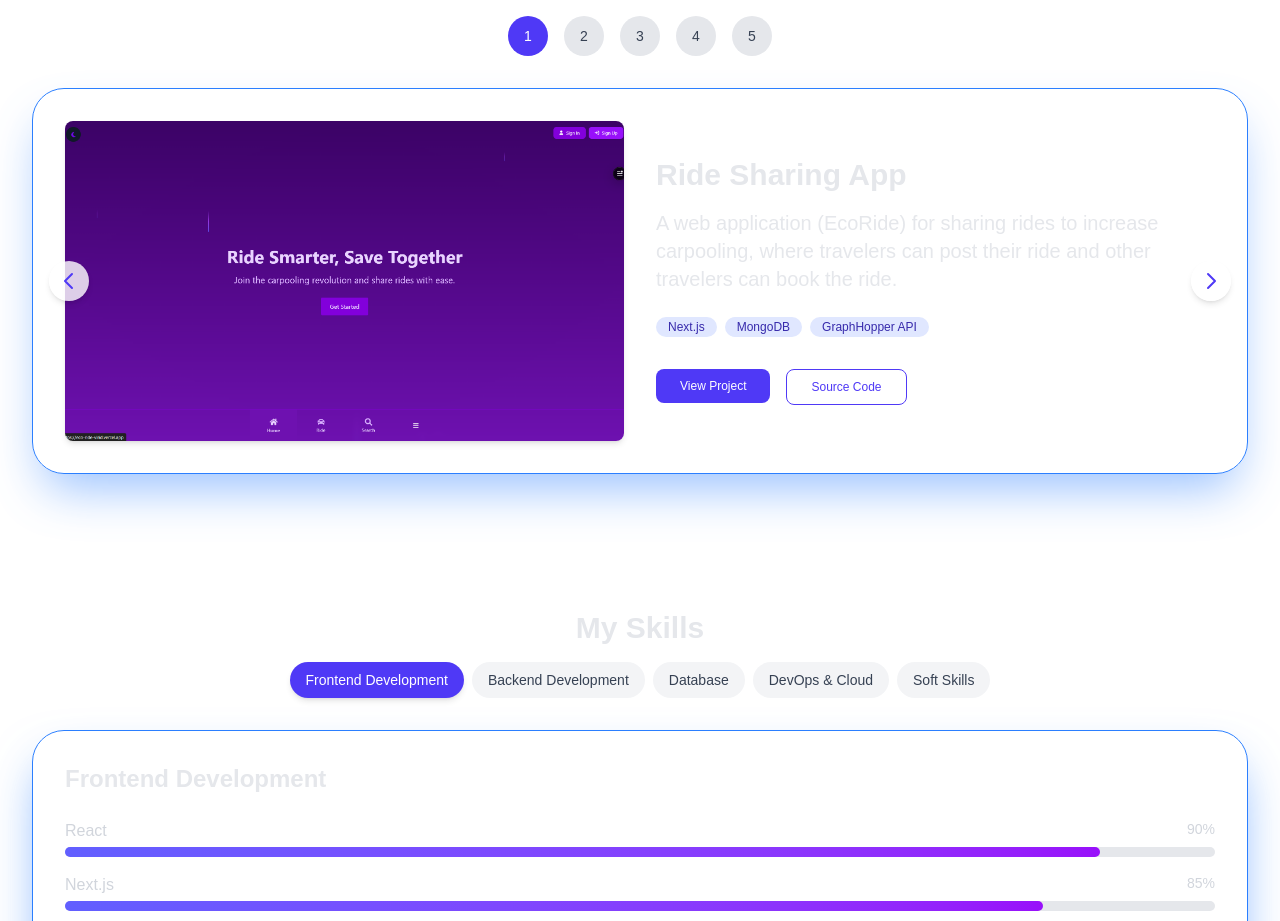
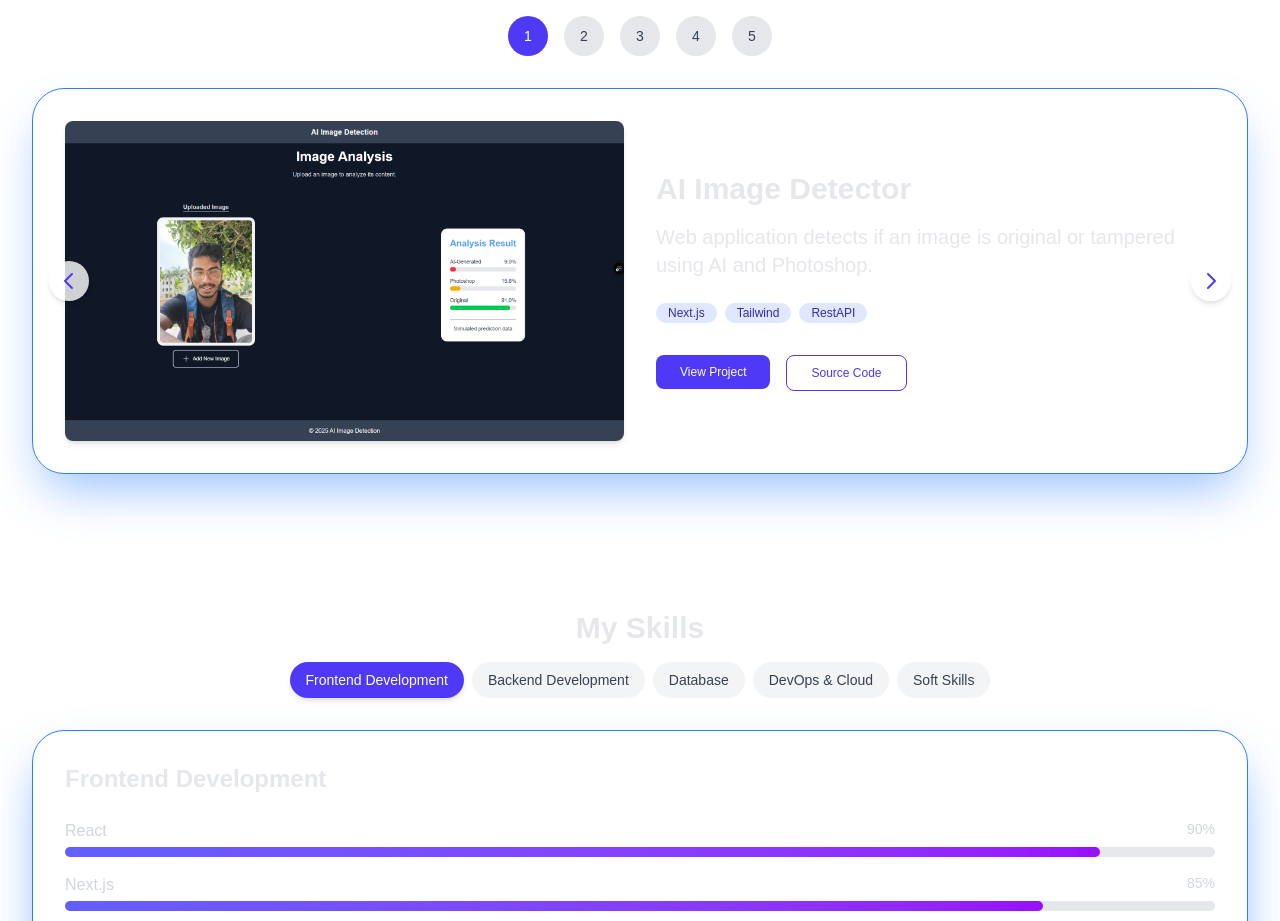
Before and after one commit to Maheshkumarjena/MKJ, a Next.js app: page / in a window 1280 px wide. Shown: the part 1550-2471 px from the top of the page. Built offline with nearby package versions, Linux system fonts and the light colour scheme.

Commit message:
project updates

```diff
--- a/src/components/Projects.tsx
+++ b/src/components/Projects.tsx
@@ -6,8 +6,37 @@ import Image from 'next/image';
 
 const projects = [
 
+
   {
     id: 1,
+    title: "AI Image Detector",
+    description: "Web application detects if an image is original or tampered using AI and Photoshop.",
+    tags: ["Next.js", "Tailwind", "RestAPI"],
+    image: "/ImageDetection.png",
+    live: "https://image-detection-model.vercel.app/",
+    sourceCode: "https://github.com/Maheshkumarjena/ImageDetectionModel"
+  },
+  {
+    id: 2,
+    title: "Inventory Management System",
+    description: "Collaborative inventory management tool with complex features.",
+    tags: ["JavaScript", "Next.js", "Prisma"],
+    image: "/Jm.png",
+    live: "https://jm.partswala.in/",
+    sourceCode: "https://github.com/Maheshkumarjena/JM"
+  }
+  ,{
+    id: 3,
+    title: "Dot and Box multiplayer game",
+    description: "A multiplayer game where players take turns drawing lines to complete boxes.",
+    tags: ["Next js", "socket.io", "PostgreSQL"],
+    image: "/dotbox.png",
+    live: "https://dot-box-ui.vercel.app/",
+    sourceCode: "https://github.com/Maheshkumarjena/dot-box-ui"
+  },
+
+  {
+    id: 4,
     title: "Ride Sharing App",
     description: "A web application (EcoRide) for sharing rides to increase carpooling, where travelers can post their ride and other travelers can book the ride.",
     tags: ["Next.js", "MongoDB", "GraphHopper API"],
@@ -16,25 +45,7 @@ const projects = [
     sourceCode: "https://github.com/Maheshkumarjena/EcoRide"
   },
   {
-    id: 2,
-    title: "AI Image Detector",
-    description: "Web application detects if an image is original or tampered using AI and Photoshop.",
-    tags: ["Next.js", "Tailwind", "RestAPI"],
-    image: "/ImageDetection.png",
-    live: "https://image-detection-model.vercel.app/",
-    sourceCode: "https://github.com/Maheshkumarjena/ImageDetectionModel"
-  },
-  {
-    id: 3,
-    title: "Inventory Management System",
-    description: "Collaborative inventory management tool with complex features.",
-    tags: ["JavaScript", "Next.js", "Prisma"],
-    image: "/Jm.png",
-    live: "https://jm.partswala.in/",
-    sourceCode: "https://github.com/Maheshkumarjena/JM"
-  },
-  {
-    id: 4,
+    id: 5,
     title: "Student Alumni Interaction Platform",
     description: "A platform for students and alumni to connect and interact.",
     tags: ["TypeScript", "Supabase", "WebSockets"],
@@ -42,15 +53,16 @@ const projects = [
     live: "https://alumn-nex.vercel.app/",
     sourceCode: "https://github.com/Maheshkumarjena/AlumnNex"
   },
-  {
-    id: 5,
-    title: "E-commerce Platform UI Design",
-    description: "A minimalist e-commerce platform UI design with a focus on user experience and aesthetics.",
-    tags: ["UI/UX", "JavaScript", "Raw Html & Css"],
-    image: "/EcommerceStore.png",
-    live: "https://github.com/Maheshkumarjena/majorProject/deployments",
-    sourceCode: "https://github.com/Maheshkumarjena/majorProject"
-  },
+
+  // {
+  //   id: 7,
+  //   title: "E-commerce Platform ",
+  //   description: "A minimalist e-commerce platform UI design with a focus on user experience and aesthetics.",
+  //   tags: ["UI/UX", "JavaScript", "Raw Html & Css"],
+  //   image: "/EcommerceStore.png",
+  //   live: "https://github.com/Maheshkumarjena/majorProject/deployments",
+  //   sourceCode: "https://github.com/Maheshkumarjena/majorProject"
+  // }
 ];
 
 const ProjectCarousel = () => {
```
Also changed, not shown: public/dotbox.png (added).
